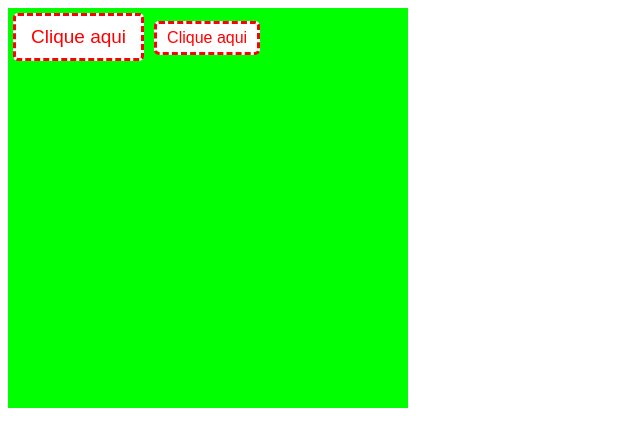
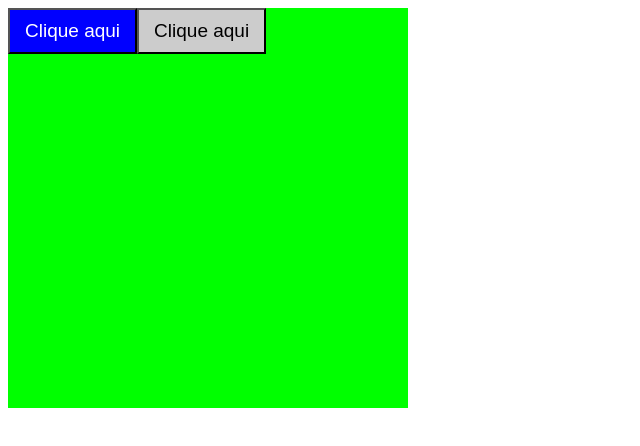
Before and after one commit to nmarvila/parcas, a React (Create React App) app in the folder Modulo 23/react1/: page / in a window 1280 px wide. Shown: the top 446 px of the page, without its empty margins (0-640 px from the left). Built offline with nearby package versions, Linux system fonts and the light colour scheme.

Commit message:
Complemento à Aula 6 do Módulo 23

```diff
--- a/Modulo 23/react1/src/App.js
+++ b/Modulo 23/react1/src/App.js
@@ -10,23 +10,15 @@
 const Botao = styled.button`
     font-size:19px;
     padding:10px 15px;
-    border:3px dashed #FF0000;
-    color:#FF0000;
-    background-color:#FFF;
-    margin:5px;
-    border-radius:5px;
-`;
-
-const BotaoPequeno = styled(Botao)`
-    padding:5px 10px;
-    font-size:16px;
+    background-color: ${props => props.ativo == true ? '#0000FF' : '#CCC'};
+    color: ${props => props.ativo == true ? '#FFF' : '#000'};
 `;
 
 function App() {
     return (
         <Site>
-            <Botao>Clique aqui</Botao>
-            <BotaoPequeno>Clique aqui</BotaoPequeno>
+            <Botao ativo={true}>Clique aqui</Botao>
+            <Botao ativo={false}>Clique aqui</Botao>
         </Site>
     );
 }
```
